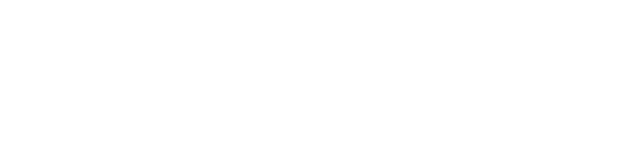
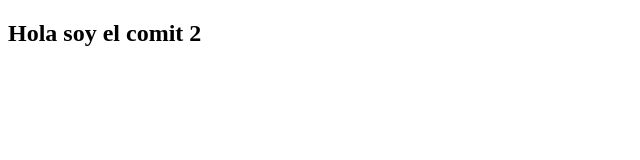
Before and after one commit to FelipeAlcocers/GIT, a plain HTML site: page index.html in a window 1280 px wide. Shown: the whole page, without its empty margins (0-640 px from the left). Drawn offline with Linux system fonts and the light colour scheme.

Commit message:
Commit dos

```diff
--- a/index.html
+++ b/index.html
@@ -6,7 +6,7 @@
     <title>Prueba GIT</title>
 </head>
 <body>
-
+    <h2>Hola soy el comit 2</h2>
 
 </body>
 </html>
```
Also changed, not shown: 2 other files.
